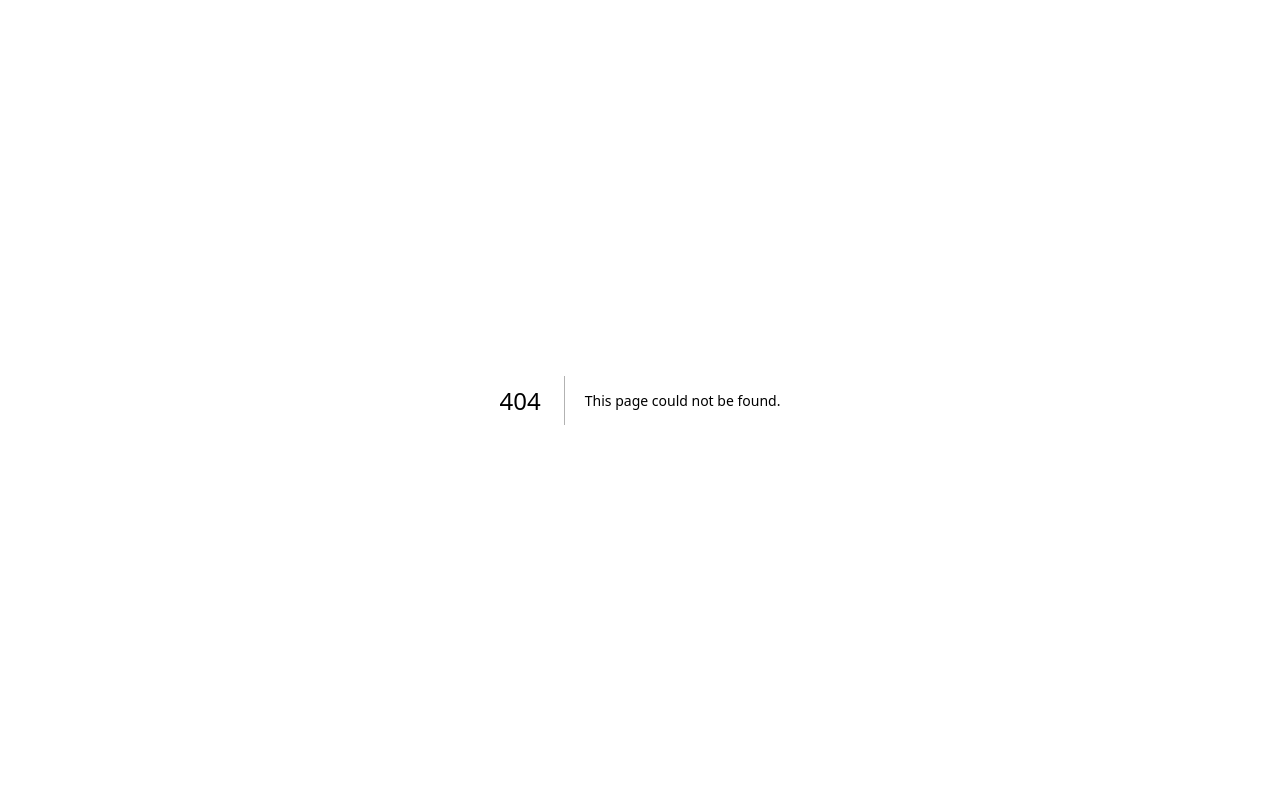
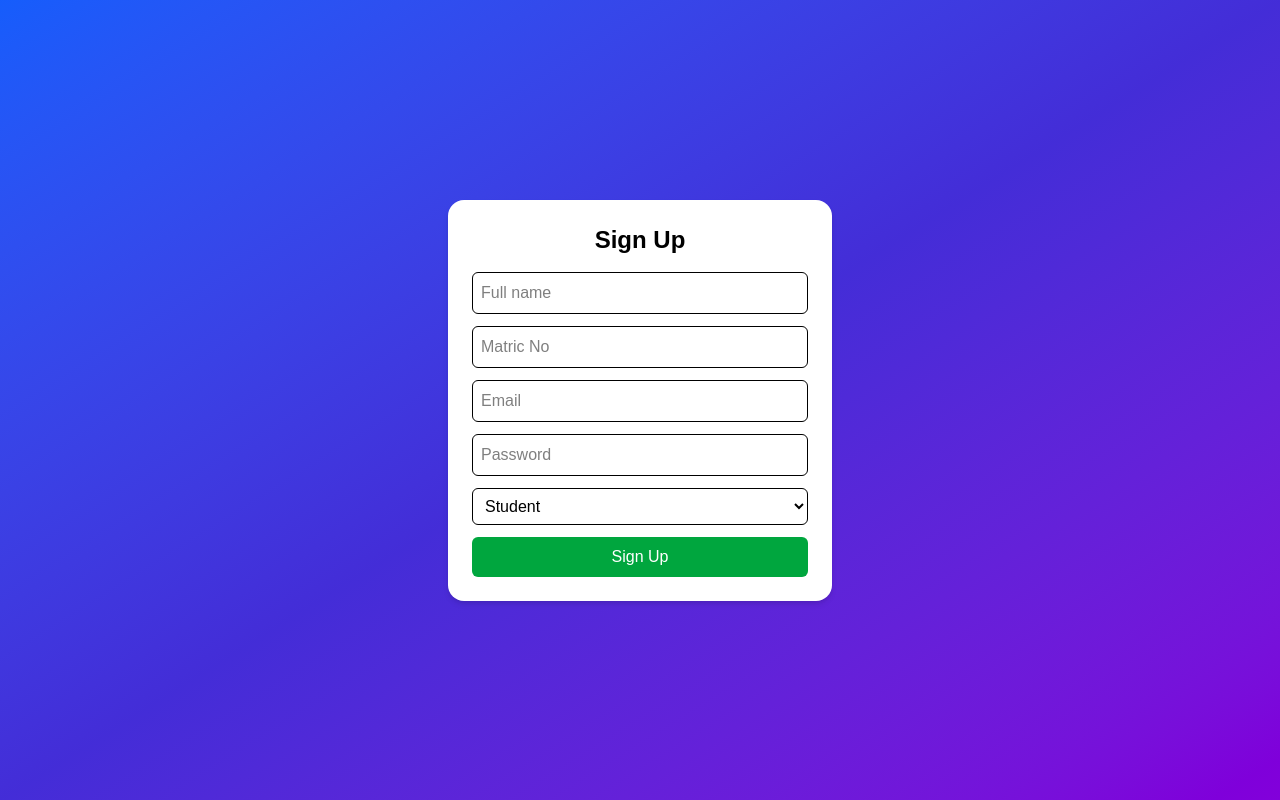
Before and after one commit to Stackarius/attendance_app, a Next.js app: page /auth/signup in a window 1280 px wide. Before the commit this address had no page. Built offline with nearby package versions, Linux system fonts and the light colour scheme.

Commit message:
feat: add Login and Signup pages with form handling and API integration

```diff
--- /dev/null
+++ b/app/auth/login/page.jsx
@@ -0,0 +1,75 @@
+"use client";
+
+import { useState } from "react";
+import { useRouter } from "next/navigation";
+import { toast } from "react-toastify";
+
+export default function LoginPage() {
+    const router = useRouter();
+    const [email, setEmail] = useState("");
+    const [password, setPassword] = useState("");
+    const [loading, setLoading] = useState(false);
+
+    const handleSubmit = async (e) => {
+        e.preventDefault();
+        setLoading(true);
+
+        try {
+            const res = await fetch("/api/auth/login", {
+                method: "POST",
+                headers: { "Content-Type": "application/json" },
+                body: JSON.stringify({ email, password }),
+            });
+
+            const data = await res.json();
+
+            if (!res.ok) {
+                toast.error(data.error || "Login failed");
+            } else {
+                toast.success(data.message || "Login successful 🎉");
+                router.push(data.redirect || "/dashboard");
+            }
+        } catch (err) {
+            toast.error("Something went wrong");
+        } finally {
+            setLoading(false);
+        }
+    };
+
+    return (
+        <div className="flex justify-center items-center min-h-screen bg-gray-50">
+            <form
+                onSubmit={handleSubmit}
+                className="bg-white p-6 rounded-2xl shadow-md w-full max-w-sm"
+            >
+                <h1 className="text-2xl font-bold mb-4 text-center">Login</h1>
+
+                <input
+                    type="email"
+                    placeholder="Email"
+                    value={email}
+                    onChange={(e) => setEmail(e.target.value)}
+                    required
+                    className="w-full mb-3 p-2 border rounded-md"
+                />
+
+                <input
+                    type="password"
+                    placeholder="Password"
+                    value={password}
+                    onChange={(e) => setPassword(e.target.value)}
+                    required
+                    className="w-full mb-3 p-2 border rounded-md"
+                />
+
+                <button
+                    type="submit"
+                    disabled={loading}
+                    className="w-full bg-blue-600 text-white py-2 rounded-md hover:bg-blue-700 disabled:opacity-50"
+                >
+                    {loading ? "Logging in..." : "Login"}
+                </button>
+            </form>
+        </div>
+    );
+}
--- /dev/null
+++ b/app/auth/signup/page.jsx
@@ -0,0 +1,107 @@
+"use client";
+
+import { useState } from "react";
+import { useRouter } from "next/navigation";
+import { toast } from "react-toastify";
+
+export default function SignupPage() {
+    const router = useRouter();
+    const [fullname, setFullname] = useState("");
+    const [matricNo, setMatricNo] = useState("");
+    const [email, setEmail] = useState("");
+    const [password, setPassword] = useState("");
+    const [role, setRole] = useState("student"); // default student
+    const [loading, setLoading] = useState(false);
+
+    const handleSubmit = async (e) => {
+        e.preventDefault();
+        setLoading(true);
+
+        try {
+            const res = await fetch("/api/auth/signup", {
+                method: "POST",
+                headers: { "Content-Type": "application/json" },
+                body: JSON.stringify({ full_name: fullname, matric_no: matricNo, email, password, role }),
+            });
+
+            const data = await res.json();
+
+            if (!res.ok) {
+                toast.error(data.error || "Signup failed");
+            } else {
+                toast.success(data.message || "Signup successful 🎉");
+                if (result.role === "student") router.push("/dashboard/student");
+                else if (result.role === "lecturer") router.push("/dashboard/lecturer");
+                else if (result.role === "admin") router.push("/dashboard/admin");
+            }
+        } catch (err) {
+            toast.error("Something went wrong");
+        } finally {
+            setLoading(false);
+        }
+    };
+
+    return (
+        <div className="flex justify-center items-center min-h-screen bg-gradient-to-br from-blue-600 via-indigo-700 to-purple-700 text-black">
+            <form
+                onSubmit={handleSubmit}
+                className="bg-white p-6 rounded-2xl shadow-md w-full max-w-sm"
+            >
+                <h1 className="text-2xl font-bold mb-4 text-center">Sign Up</h1>
+
+                <input
+                    type="text"
+                    placeholder="Full name"
+                    value={fullname}
+                    onChange={(e) => setFullname(e.target.value)}
+                    required
+                    className="w-full mb-3 p-2 border rounded-md"
+                />
+
+                <input
+                    type="text"
+                    placeholder="Matric No"
+                    value={matricNo}
+                    onChange={(e) => setMatricNo(e.target.value)}
+                    required
+                    className="w-full mb-3 p-2 border rounded-md"
+                />
+
+                <input
+                    type="email"
+                    placeholder="Email"
+                    value={email}
+                    onChange={(e) => setEmail(e.target.value)}
+                    required
+                    className="w-full mb-3 p-2 border rounded-md"
+                />
+
+                <input
+                    type="password"
+                    placeholder="Password"
+                    value={password}
+                    onChange={(e) => setPassword(e.target.value)}
+                    required
+                    className="w-full mb-3 p-2 border rounded-md"
+                />
+
+                <select
+                    value={role}
+                    onChange={(e) => setRole(e.target.value)}
+                    className="w-full mb-3 p-2 border rounded-md"
+                >
+                    <option value="student">Student</option>
+                    <option value="lecturer">Lecturer</option>
+                </select>
+
+                <button
+                    type="submit"
+                    disabled={loading}
+                    className="w-full bg-green-600 text-white py-2 rounded-md hover:bg-green-700 disabled:opacity-50"
+                >
+                    {loading ? "Signing up..." : "Sign Up"}
+                </button>
+            </form>
+        </div>
+    );
+}
```
